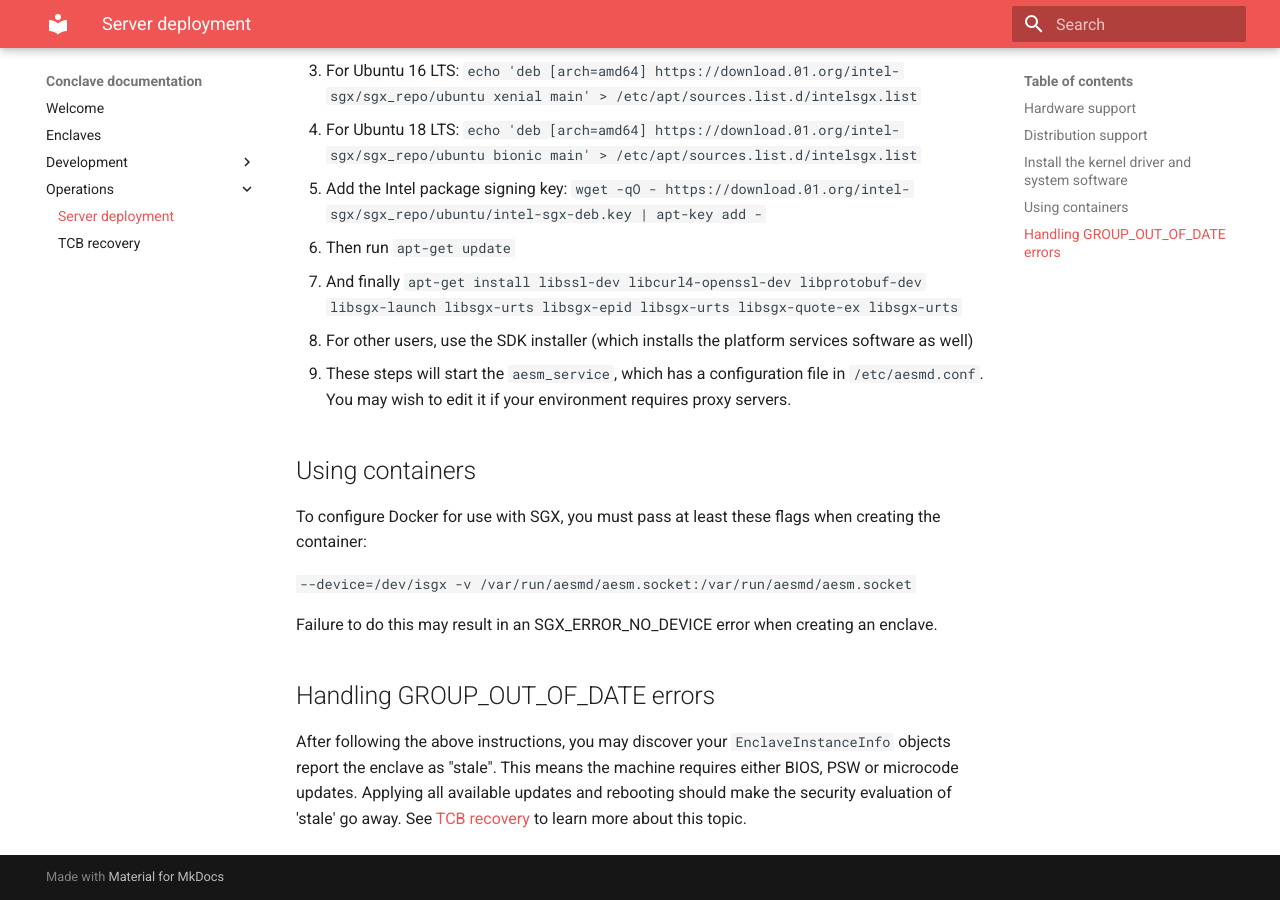
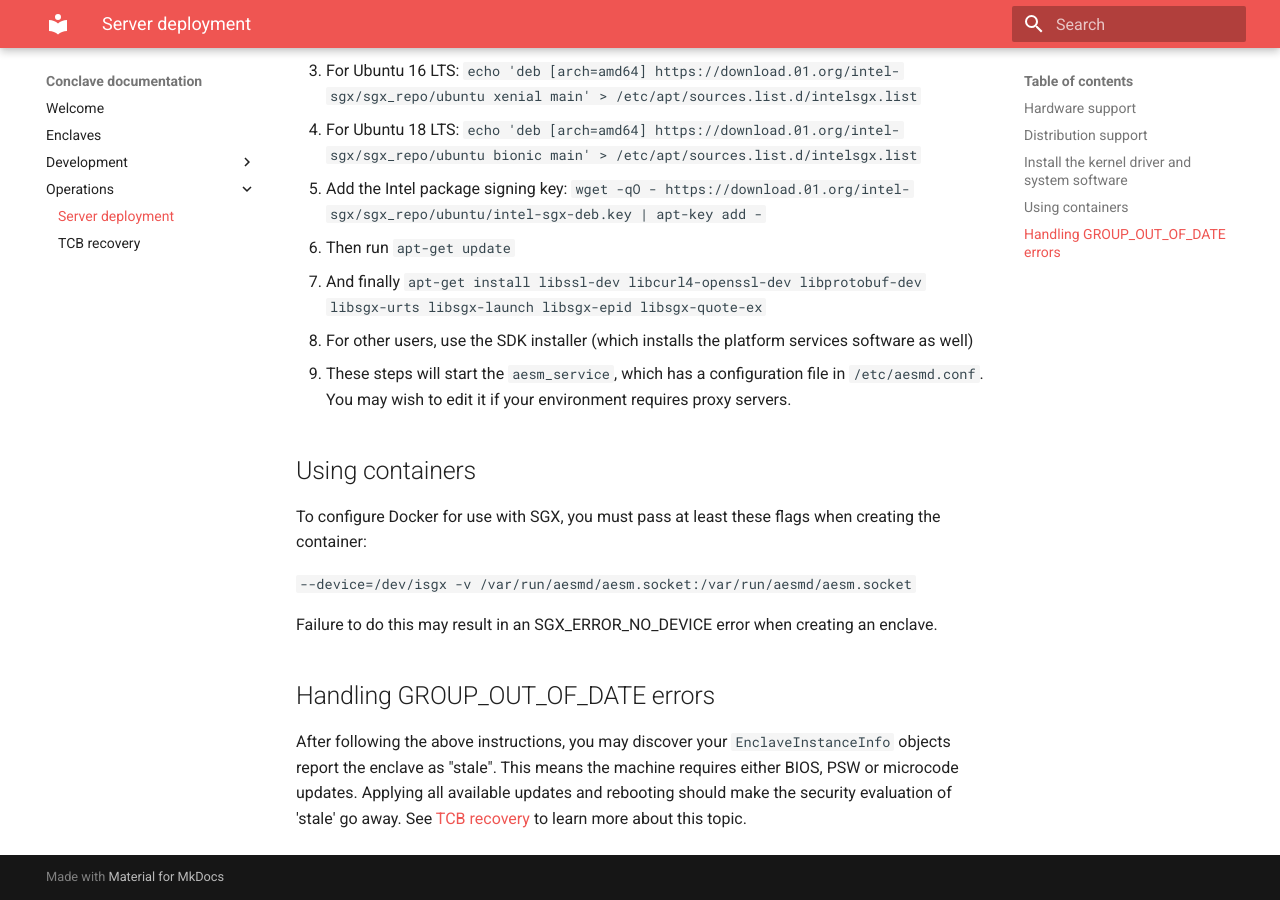
Before and after one commit to R3Conclave/conclave-core-sdk, an MkDocs documentation site: the page built from docs/docs/machine-setup.md, in a window 1280 px wide and 900 px high, scrolled down 1854 px. Built offline with MkDocs 1.6.1 and Material for MkDocs 9.7.7, drawn with Linux system fonts in a browser that asks for light colours.

Commit message:
Address review comments.

```diff
--- a/docs/docs/machine-setup.md
+++ b/docs/docs/machine-setup.md
@@ -68,7 +68,7 @@ The quick summary looks like this:
    * For Ubuntu 18 LTS: `echo 'deb [arch=amd64] https://download.01.org/intel-sgx/sgx_repo/ubuntu bionic main' > /etc/apt/sources.list.d/intelsgx.list`
    * Add the Intel package signing key: `wget -qO - https://download.01.org/intel-sgx/sgx_repo/ubuntu/intel-sgx-deb.key | apt-key add -`
    * Then run `apt-get update`
-   * And finally `apt-get install libssl-dev libcurl4-openssl-dev libprotobuf-dev libsgx-launch libsgx-urts libsgx-epid libsgx-urts libsgx-quote-ex libsgx-urts`
+   * And finally `apt-get install libssl-dev libcurl4-openssl-dev libprotobuf-dev libsgx-urts libsgx-launch libsgx-epid libsgx-quote-ex`
 3. For other users, use the SDK installer (which installs the platform services software as well)
 4. These steps will start the `aesm_service`, which has a configuration file in `/etc/aesmd.conf`. You may wish to edit
    it if your environment requires proxy servers.
```
Also changed, not shown: 1 other file.
